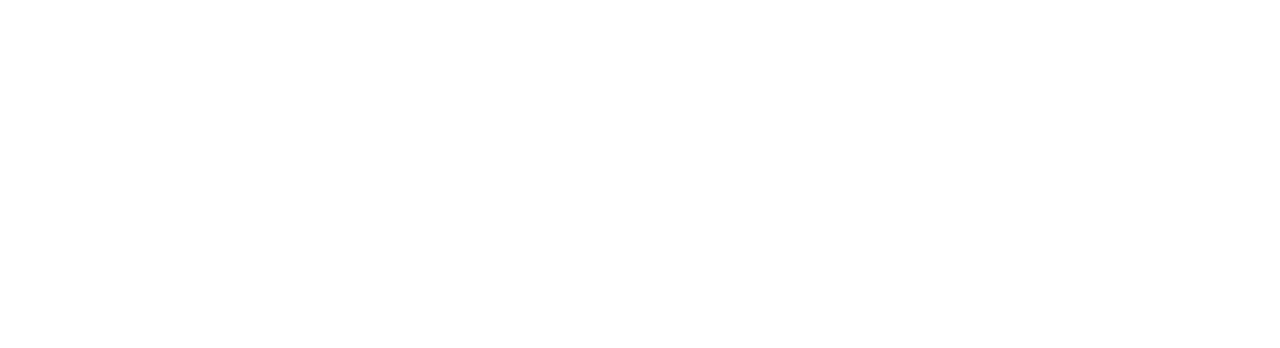
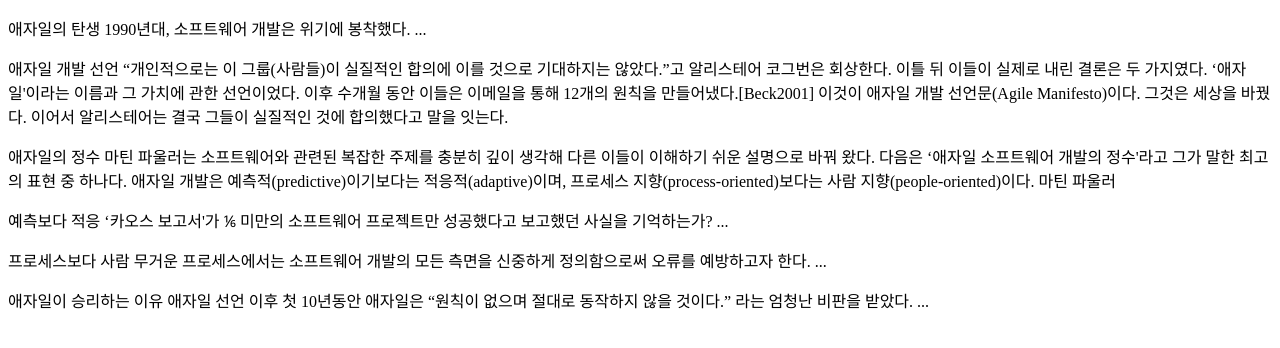
Before and after one commit to personarpgg/KDT-HTML_Training_6, a website: page public/index.html in a window 1280 px wide. Drawn offline with Linux system fonts and the light colour scheme.

Commit message:
feat : forEach로 각 데이터 P에 넣고 Root의 종속

```diff
--- a/public/index.html
+++ b/public/index.html
@@ -17,10 +17,15 @@
             .then(response => response.json())  // JSON 형태로 변환
             .then(data => {
 
-            // id가 'root'인 div 요소를 찾기
-            const rootElement = document.getElementById('root');
+                // id가 'root'인 div 요소를 찾기
+                const rootElement = document.getElementById('root');
 
-
+                data.forEach(Data => { //data.json 데이터의 각 배열을 조회하여 p 태그에 집어넣는 과정
+                    const DataElement = document.createElement('p');//p 만들어서 root에 넣음
+                    DataElement.textContent = Data.content; //여기서 내용 들어감
+                    rootElement.appendChild(DataElement); // 만든 p를 root의 종속시킴
+                    //결국 root 안에 p단위로 생성하여 내용을 넣음
+                });
 
 
             }) //불러온 데이터가 있는 확인
```
